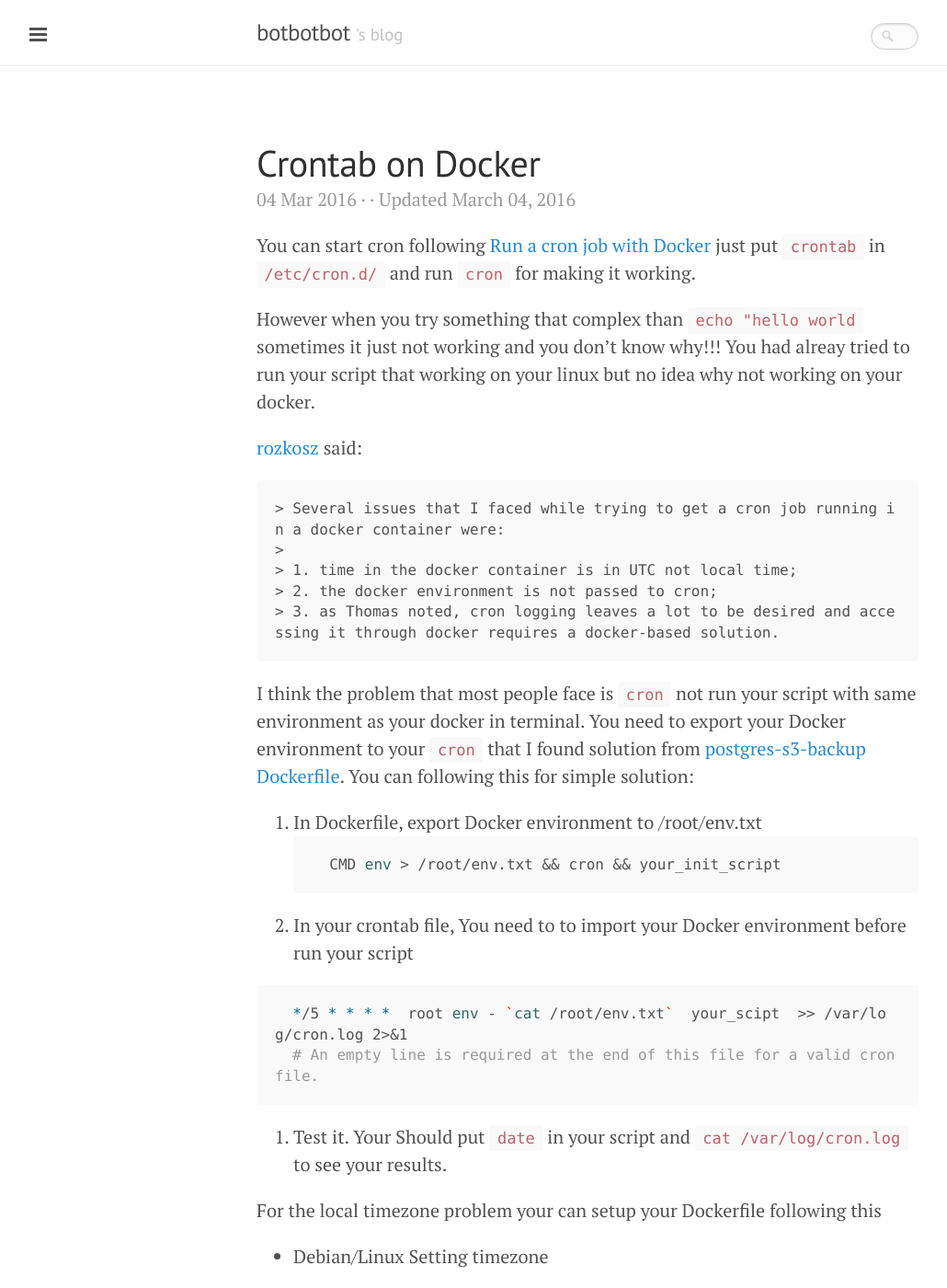
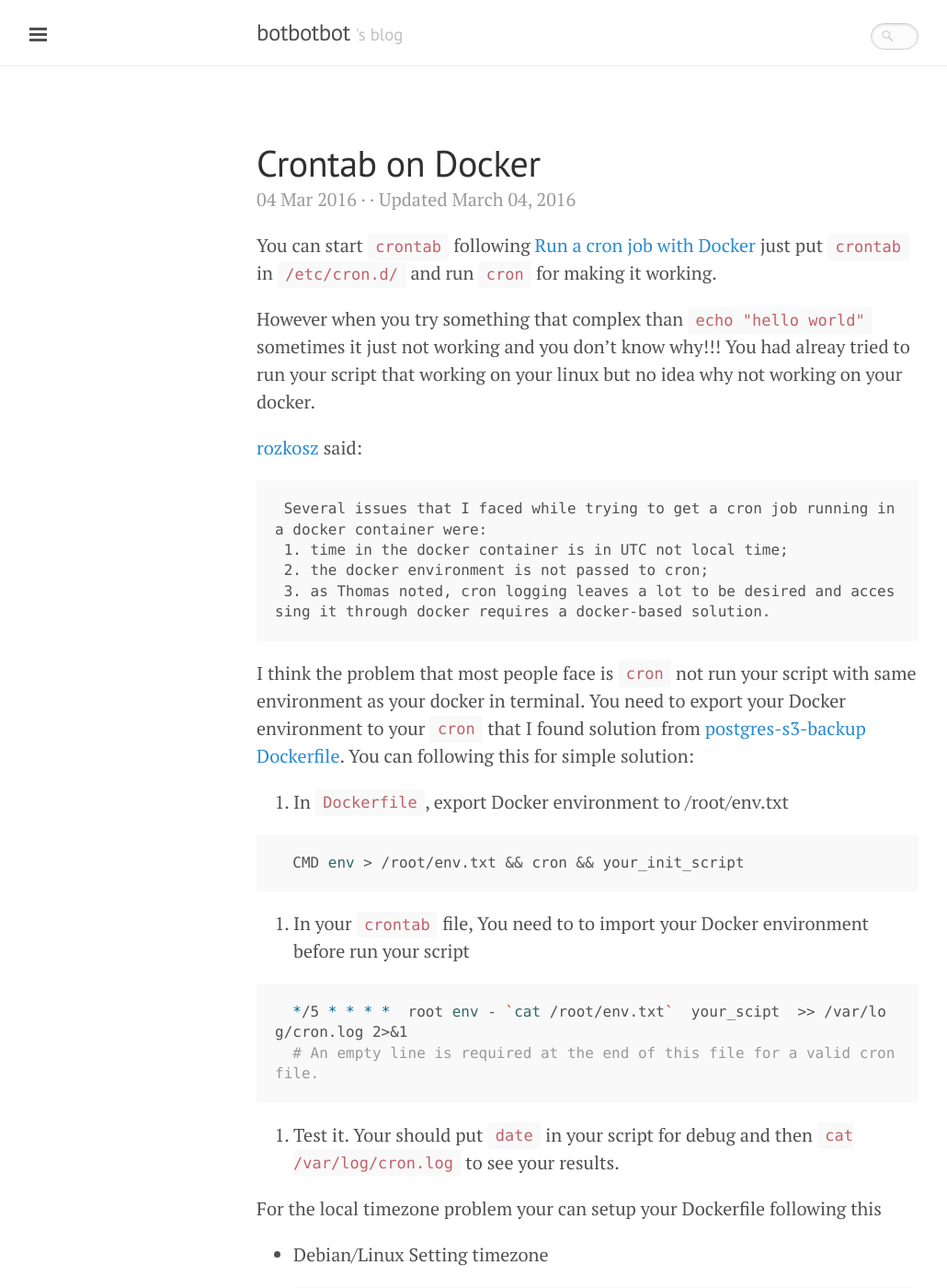
Before and after one commit to ibotdotout/ibotdotout.github.io, a Jekyll site: the page built from _posts/2016-03-04-docker-cron.md, in a window 1280 px wide and 1400 px high. Shown: the whole window at 92% size, without its empty margins (1-1031 px from the left). Built offline with Jekyll 4.4.1, drawn with Linux system fonts in a browser that asks for light colours; nearby versions of some CDN libraries; Markdown is read by kramdown in place of the engine named in the settings; comment, search, counter and statistics services are not loaded.

Commit message:
Fix typo

````diff
--- a/_posts/2016-03-04-docker-cron.md
+++ b/_posts/2016-03-04-docker-cron.md
@@ -7,21 +7,20 @@ permalink: docker-cron
 update_date: 2016-03-04
 ---
 
-You can start cron following [Run a cron job with Docker](https://www.ekito.fr/people/run-a-cron-job-with-docker/)
+You can start `crontab` following [Run a cron job with Docker](https://www.ekito.fr/people/run-a-cron-job-with-docker/)
 just put `crontab` in `/etc/cron.d/` and run `cron` for making it working.
 
 <!-- more -->
 
-However when you try something that complex than `echo "hello world` sometimes it just not working and you don't know why!!!
+However when you try something that complex than `echo "hello world"` sometimes it just not working and you don't know why!!!
 You had alreay tried to run your script that working on your linux but no idea why not working on your docker.
 
 [rozkosz](http://stackoverflow.com/a/26958348) said:
 
-    > Several issues that I faced while trying to get a cron job running in a docker container were:
-    >
-    > 1. time in the docker container is in UTC not local time;
-    > 2. the docker environment is not passed to cron;
-    > 3. as Thomas noted, cron logging leaves a lot to be desired and accessing it through docker requires a docker-based solution.
+     Several issues that I faced while trying to get a cron job running in a docker container were:
+     1. time in the docker container is in UTC not local time;
+     2. the docker environment is not passed to cron;
+     3. as Thomas noted, cron logging leaves a lot to be desired and accessing it through docker requires a docker-based solution.
 
 
 I think the problem that most people face is `cron` not run your script with same environment as your docker in terminal.
@@ -29,17 +28,20 @@ You need to export your Docker environment to your `cron` that I found solution
 You can following this for simple solution:
 
 
-1. In Dockerfile, export Docker environment to /root/env.txt
+1. In `Dockerfile`, export Docker environment to /root/env.txt
+
   ```sh
   CMD env > /root/env.txt && cron && your_init_script
   ```
-2. In your crontab file, You need to to import your Docker environment before run your script
+
+2. In your `crontab` file, You need to to import your Docker environment before run your script
 
   ```sh
   */5 * * * *  root env - `cat /root/env.txt`  your_scipt  >> /var/log/cron.log 2>&1
   # An empty line is required at the end of this file for a valid cron file.
   ```
-3. Test it. Your Should put `date` in your script and `cat /var/log/cron.log` to see your results.
+
+3. Test it. Your should put `date` in your script for debug and then `cat /var/log/cron.log` to see your results.
 
 For the local timezone problem your can setup your Dockerfile following this
 
````
